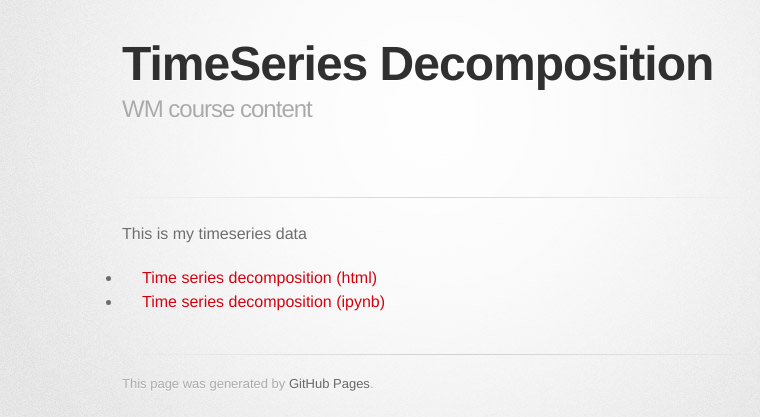
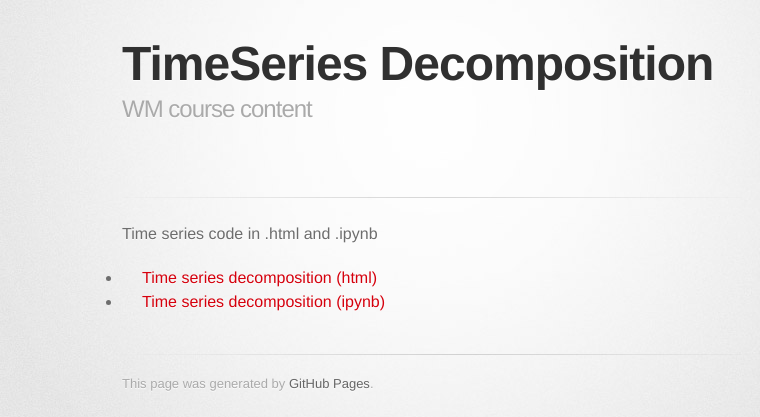
Before and after one commit to BACTx/BACTx.github.io, a Jekyll site: the page built from timeseries/index.md, in a window 1280 px wide. Shown: the top 417 px of the page, without its empty margins (208-968 px from the left). Built offline with Jekyll 4.4.1, drawn with Linux system fonts in a browser that asks for light colours; some web fonts are replaced; our own code applies the rules of GitHub Pages for plain Markdown files.

Commit message:
Update index.md

```diff
--- a/timeseries/index.md
+++ b/timeseries/index.md
@@ -4,6 +4,6 @@ description:  WM course content
 ---
 
 
-This is my timeseries data
+Time series code in .html and .ipynb
 - [Time series decomposition (html)](M3TimeSeriesDecomposition.html)
 - [Time series decomposition (ipynb)](M3TimeSeriesDecomposition.ipynb)
```
